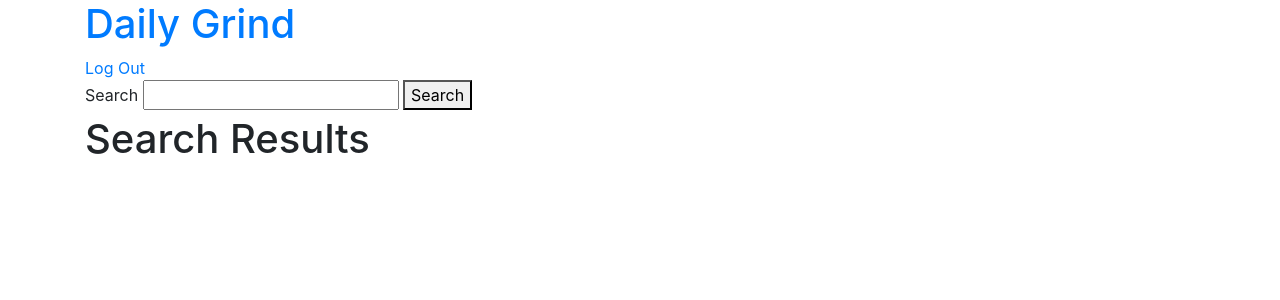
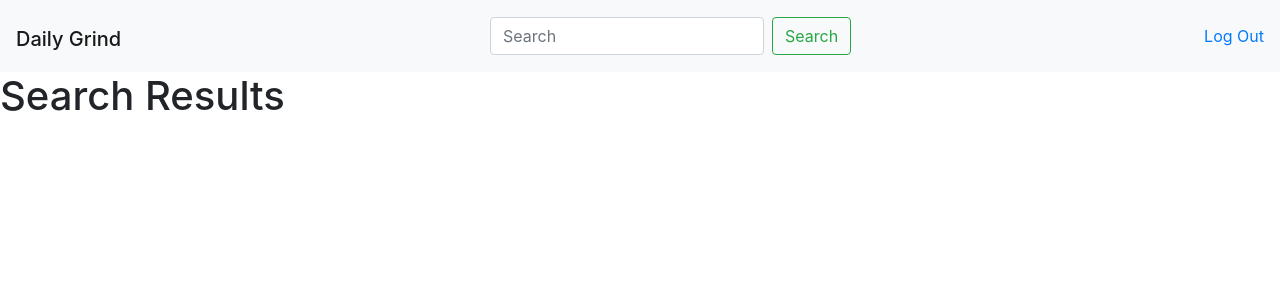
Before and after one commit to CrescentSapphire/TeamProject-DailyGrind, a Django app: template inventory/templates/inventory/item_detail.html in a window 1280 px wide. Shown: the top 300 px of the page. Run offline with Django 3.2, Linux system fonts and the light colour scheme; the template is opened without the code that fills it, so the values that code supplies are empty; the visitor is signed in with stand-in values (Sample User, id 1); some libraries are stand-ins or nearby versions.

Commit message:
Enhanced inventory page.

```diff
--- a/inventory/tables.py
+++ b/inventory/tables.py
@@ -5,3 +5,9 @@ from .models import Inventory
 class InventoryTable(tables.Table):
     class Meta:
         model = Inventory
+        template_name = "django_tables2/bootstrap-responsive.html"
+        attrs = {
+            "class" : "table table-bordered table-hover",
+            "th" : { "class" : "thead-light", "scope" : "col"},
+            "td" : {"scope" : "row",}
+        }
--- a/inventory/templates/inventory/base.html
+++ b/inventory/templates/inventory/base.html
@@ -5,33 +5,24 @@
         <meta charset="utf-8">
         <title>Daily Grind</title>
         <link href='//fonts.googleapis.com/css?family=Lobster&subset=latin,latin-ext' rel='stylesheet' type='text/css'>
-        <link rel="stylesheet" href="{% static 'css/bootstrap.min.css' %}">
+        <link rel="stylesheet" href="{% static '/inventory/css/bootstrap.min.css' %}">
     </head>
     <body>
-        <header class="page-header">
-            <div class="container">
-                <h1><a href="/inventory">Daily Grind</a></h1>
-            </div>
-        </header>
+        <nav class="navbar navbar-light bg-light">
+            <h1><a href="/inventory" class="navbar-brand">Daily Grind</a></h1>
 
-        <main class="container">
-            <div class="row">
-                <div class="col">
             {%if user.is_authenticated%}
+                <form class="form-inline" method="POST" action="{% url 'item_detail' %}">
+                    {% csrf_token %}
+                    <input class="form-control mr-sm-2" type="search" placeholder="Search" aria-label="Search" id="search-bar" name="search-bar">
+                    <button class="btn btn-outline-success my-2 my-sm-0" type="submit"> Search </button>
+                </form>
                 <a href="{% url 'logout' %}">Log Out</a>
-                        <form class="search-item" method="POST" action="{% url 'item_detail' %}">
-                            {% csrf_token %}
-                            <label for="search-label" name="search">Search</label>
-                             <input type="text" id="search-bar" name="search-bar">
-                             <button type="submit"> Search </button>
-                        </form>
+        </nav>
                 {% block content %}
                 {% endblock %}
             {%else%}
                 <p>Login <a href="/login">Here</a></p>
             {%endif%}
-                </div>
-            </div>
-        </main>
     </body>
 </html>
```
Also changed, not shown: inventory/templates/inventory/inventory.html (+16 -3 lines). Lines whose indentation alone changed are shown as unchanged.
